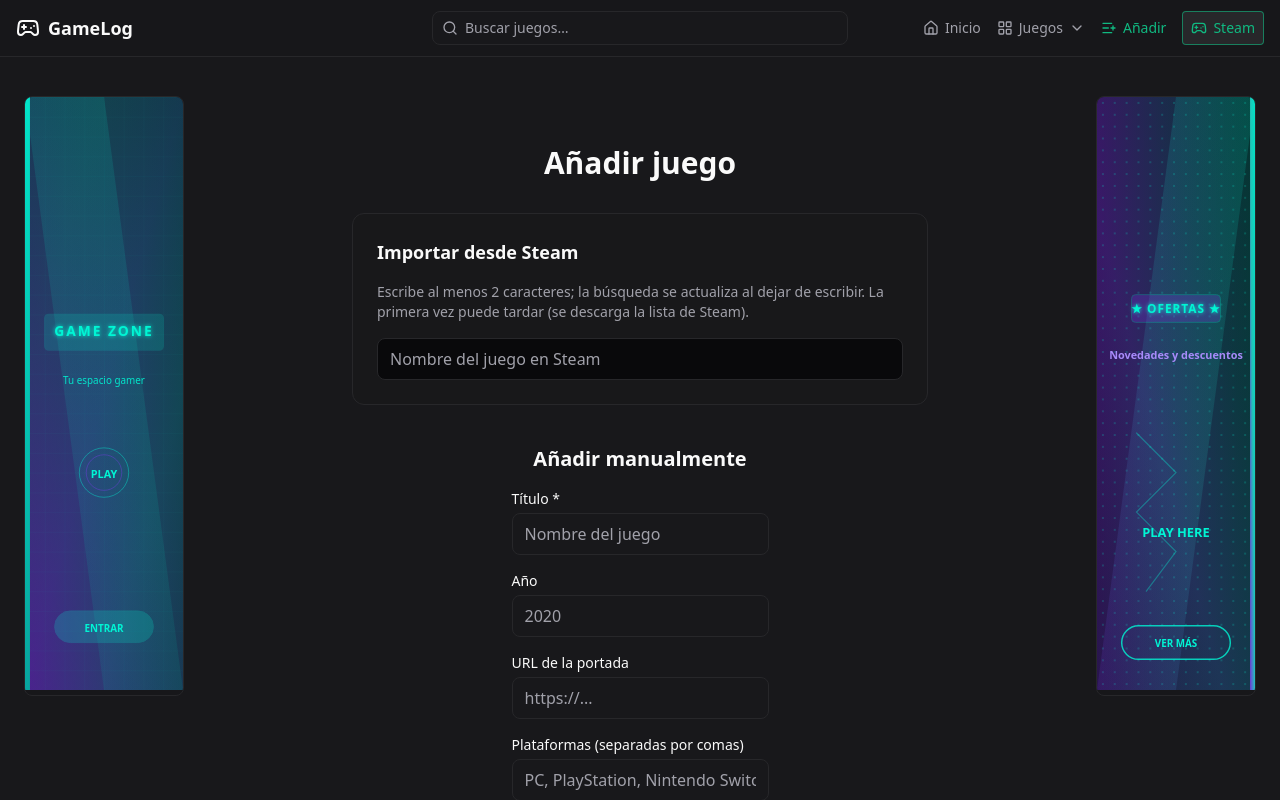
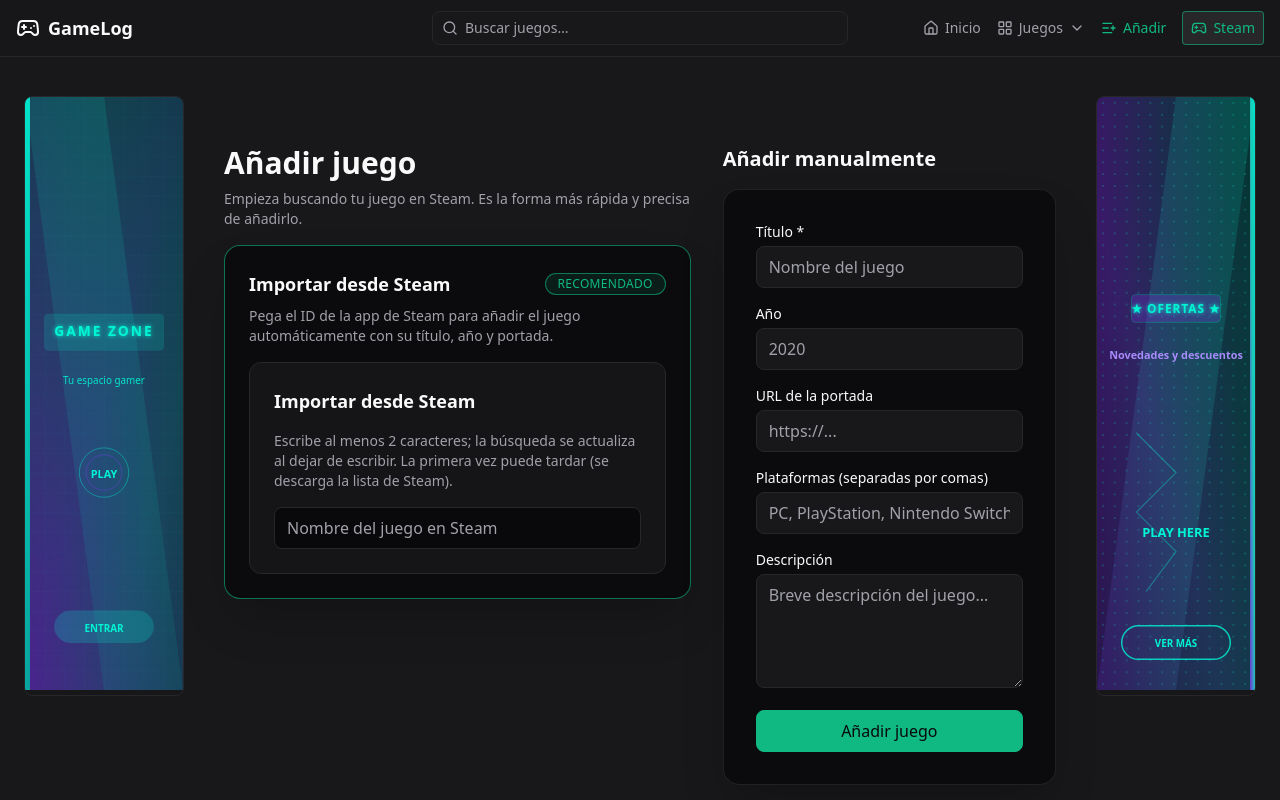
Before and after one commit to ElGsusete/gameLibrary, a React (Vite) app: page /add-game in a window 1280 px wide. Shown: the top 800 px of the page. Built offline with nearby package versions, Linux system fonts and the light colour scheme.

Commit message:
some styling

```diff
--- a/src/pages/AddGamePage.tsx
+++ b/src/pages/AddGamePage.tsx
@@ -94,24 +94,47 @@
   }
 
   return (
-    <div className="mx-auto w-full max-w-3xl px-4 py-8">
-      <h1 className="mb-8 text-center text-3xl font-bold text-cp-light">Añadir juego</h1>
+    <div className="mx-auto flex w-full max-w-5xl flex-col gap-8 px-4 py-8 lg:flex-row lg:items-start">
+      <div className="w-full lg:w-7/12">
+        <h1 className="mb-2 text-center text-3xl font-bold text-cp-light lg:text-left">
+          Añadir juego
+        </h1>
+        <p className="mb-4 text-center text-sm text-cp-muted lg:text-left">
+          Empieza buscando tu juego en Steam. Es la forma más rápida y precisa de añadirlo.
+        </p>
         {steamImportState === 'loading' && (
-        <div className="mb-6 rounded-md border border-cp-surface bg-cp-dark px-3 py-4 text-center text-sm text-cp-light">
+          <div className="mb-4 rounded-xl border border-cp-neon/60 bg-cp-black/80 px-4 py-3 text-center text-sm text-cp-light shadow-md">
             Importando desde Steam… Redirigiendo a la página del juego para asignar tu valoración.
           </div>
         )}
         {steamImportState === 'error' && steamError && (
-        <div className="mb-6 rounded-md border border-red-500/60 bg-red-950/80 px-3 py-2 text-sm text-red-200">
+          <div className="mb-4 rounded-xl border border-red-500/70 bg-red-950/90 px-4 py-3 text-sm text-red-200 shadow-md">
             {steamError}
           </div>
         )}
-      <div className="mb-10 flex justify-center">
+        <div className="rounded-2xl border border-cp-neon/60 bg-cp-black/80 p-6 shadow-2xl backdrop-blur-sm">
+          <div className="mb-2 flex items-center justify-between gap-2">
+            <h2 className="text-lg font-semibold text-cp-light lg:text-left">
+              Importar desde Steam
+            </h2>
+            <span className="rounded-full border border-cp-neon/60 bg-cp-neon/10 px-3 py-0.5 text-xs font-medium uppercase tracking-wide text-cp-neon">
+              Recomendado
+            </span>
+          </div>
+          <p className="mb-4 text-sm text-cp-muted">
+            Pega el ID de la app de Steam para añadir el juego automáticamente con su título, año y portada.
+          </p>
+          <div className="flex justify-center">
             <AddFromSteam />
           </div>
-      <h2 className="mb-4 text-center text-xl font-semibold text-cp-light">Añadir manualmente</h2>
-      <div className="flex justify-center">
+        </div>
+      </div>
+
+      <div className="w-full lg:w-5/12">
+        <h2 className="mb-4 text-center text-xl font-semibold text-cp-light lg:text-left">Añadir manualmente</h2>
+        <div className="rounded-2xl border border-cp-surface/80 bg-cp-black/80 p-6 shadow-2xl backdrop-blur-sm sm:p-7 lg:p-8">
           <AddGameForm onSubmit={handleSubmit} />
+        </div>
       </div>
     </div>
   )
```
Lines whose indentation alone changed are shown as unchanged.
